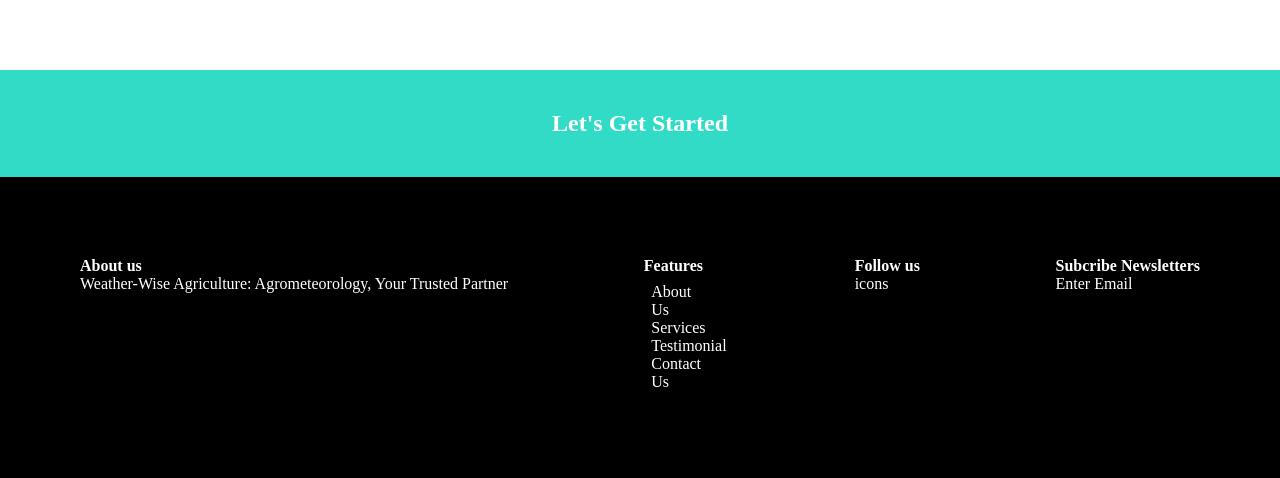
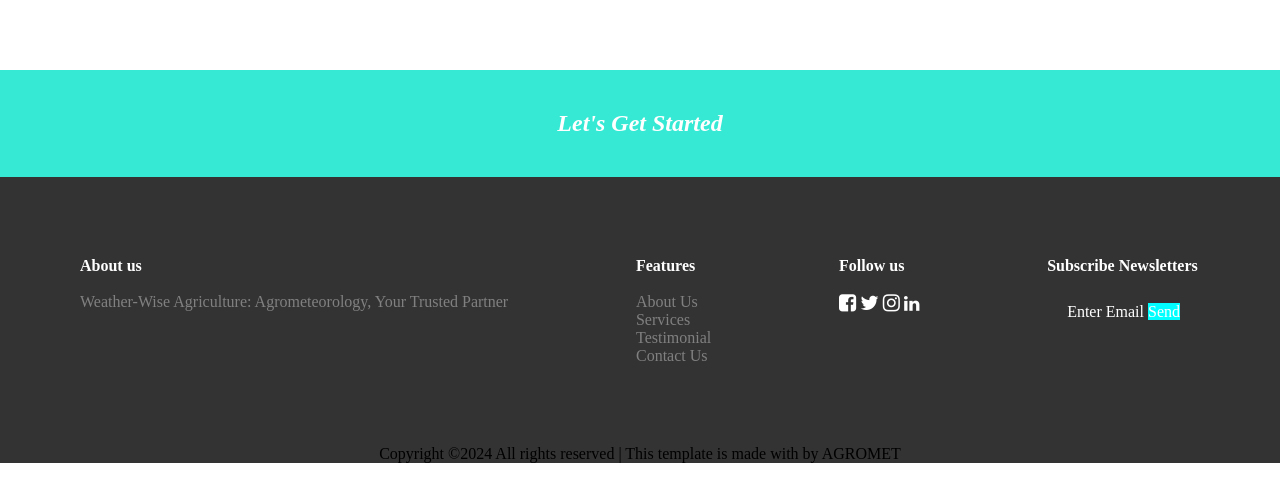
Before and after one commit to debbie-amuzu/agromet_project, a plain HTML site: page index.html in a window 1280 px wide. Shown: the part 2414-2892 px from the top of the page. Drawn offline with Linux system fonts and the light colour scheme.

Commit message:
add update

```diff
--- a/index.html
+++ b/index.html
@@ -5,6 +5,7 @@
     <meta name="viewport" content="width=device-width, initial-scale=1.0" />
     <title>Debbs inspiration</title>
     <link rel="stylesheet" href="styles.css" />
+    <link rel="stylesheet" href="https://cdnjs.cloudflare.com/ajax/libs/font-awesome/4.7.0/css/font-awesome.min.css">
   </head>
 
   <body>
@@ -135,33 +136,46 @@
         </div>
       </div>
     </section>
-    <footer class="feet">
-      <div id="topper">Let's Get Started</div>
+    <footer>
+      <div>
+        <div id="foothead">Let's Get Started</div>
+        <div id="foot">
+          <div class="bg">
             <div class="footer">
-        <div id="about features">
-          <h4>About us</h4>
-          <p id="about">
-            Weather-Wise Agriculture: Agrometeorology, Your Trusted Partner
+              <div>
+                <h4 class="white display">About us</h4><br>
+                <p class="para">
+                  Weather-Wise Agriculture: Agrometeorology, Your Trusted
+                  Partner
                 </p>
               </div>
               <div id="feat">
-          <h4>Features</h4>
-          <p id="item">
+                <h4 class="white">Features</h4><br>
+                <p class="para">
                   About Us <br />Services <br />
                   Testimonial <br />
                   Contact Us
                 </p>
               </div>
-        <div id="follow">
-          <h4>Follow us</h4>
-          <p>icons</p>
+              <div>
+                <h4>Follow us</h4><br>
+                <i class="fa fa-facebook-square" style="font-size:20px"></i>
+                <i class="fa fa-twitter" style="font-size:20px"></i>
+                <i class="fa fa-instagram" style="font-size:20px"></i>
+                <i class="fa fa-linkedin" style="font-size:18px"></i>
               </div>
-        <div id="sub">
-          <h4>Subcribe Newsletters</h4>
-          <p id="email">Enter Email</p>
+              <div>
+                <h4>Subscribe Newsletters</h4><br>
+                <p id="email" class="para">Enter Email   <span id="send">Send</span>  </p>
               </div>
             </div>
-      <!-- </h1> -->
+            <div id="copy">
+              <p>Copyright ©2024 All rights reserved | This template is made with
+                by AGROMET</p>
+            </div>
+          </div>
+        </div>
+      </div>
     </footer>
   </body>
 </html>
--- a/styles.css
+++ b/styles.css
@@ -185,26 +185,55 @@ span {
   column-gap: 20px;
 }
 
-#topper {
+#foothead {
   display: flex;
   flex-direction: column;
   align-items: center;
-  background: #32dbc6;
+  background: #35e9d4;
   border: 60vh;
   padding: 5vh;
   font-size: 1.5rem;
   font-weight: bold;
   color: white;
-  font-family: serif;
+  font-style: italic;
 }
 
+.white {
+  color: white;
+
+}
+
+.bg {
+  background: #333333;
+
+}
+
+.display {
+  display: flex;
+  flex-direction: column;
+}
 .footer {
   display: flex;
   justify-content: space-between;
-  background: black;
   color: white;
   align-content: center;
   padding: 10vh;
+}
+
+#send {
+  color: white;
+  background-color: aqua;
+}
+#email {
+  border-color: aquamarine;
+  background-color: none;
+  color: white;
+  padding: 10px 20px;
+  border-radius: 20px;
+
+}
+.para {
+  color: grey;
 }
 
 #item {
@@ -215,3 +244,13 @@ span {
 .feet {
     padding: ;
 }
+
+#copy {
+  display: flex;
+  justify-content: center;
+  border-top: #35e9d4;
+}
+
+#foot {
+  height: ;
+}
```
Lines whose indentation alone changed are shown as unchanged.
